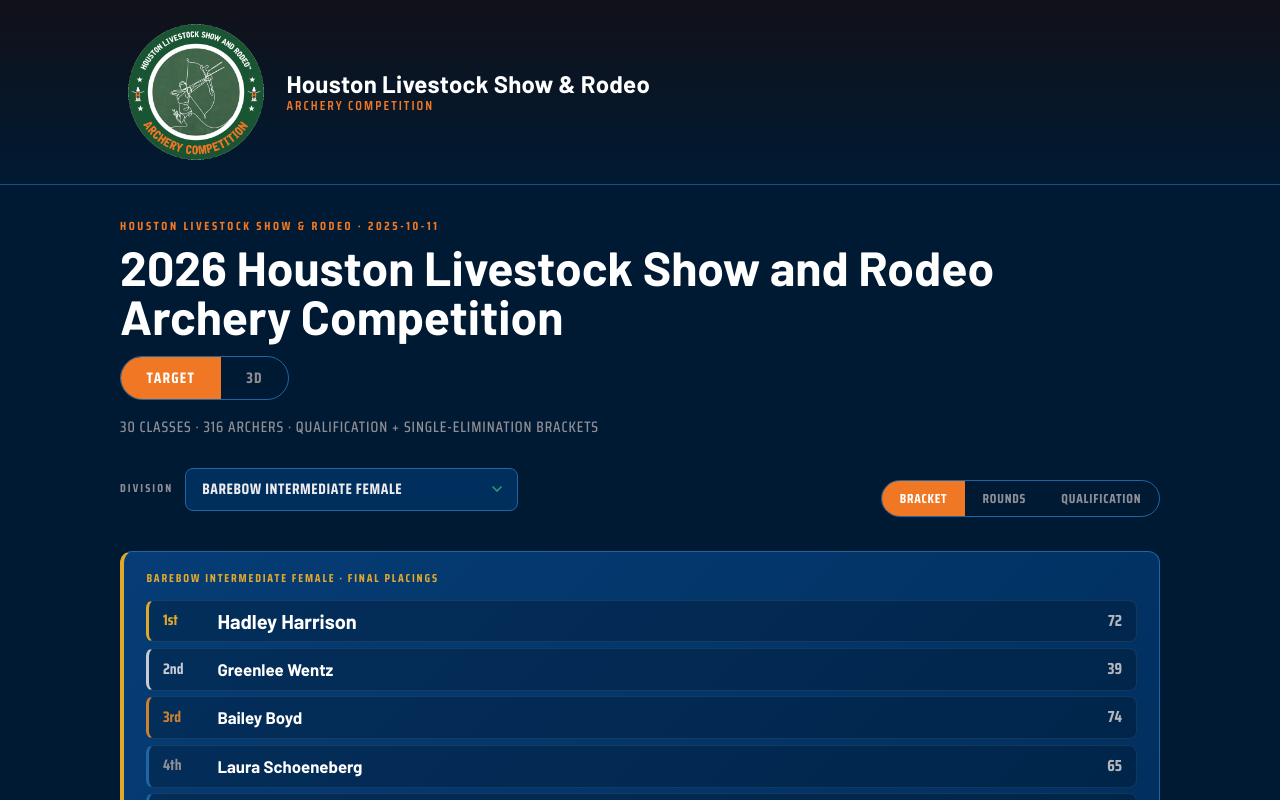
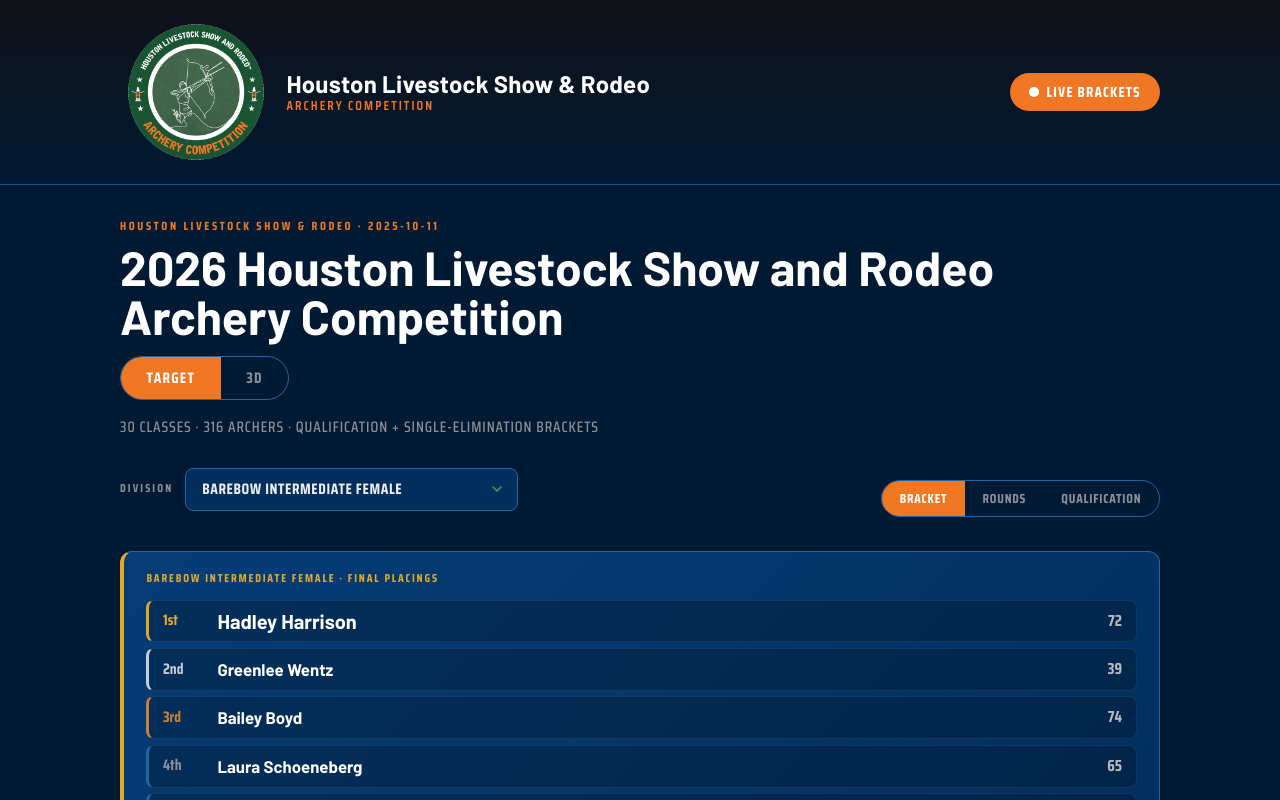
Before and after one commit to mhojnacki979/hlsr-archery, a Next.js app: page / in a window 1280 px wide. Shown: the top 800 px of the page. Built offline with nearby package versions, Linux system fonts and the light colour scheme.

Commit message:
Cross-link results and live bracket board

```diff
--- a/app/globals.css
+++ b/app/globals.css
@@ -2068,3 +2068,30 @@
     page-break-before: auto;
   }
 }
+
+
+/* Cross-link to the live bracket board */
+.live-link {
+  display: inline-flex;
+  align-items: center;
+  gap: 0.5rem;
+  font-family: var(--font-condensed);
+  font-size: 0.92rem;
+  font-weight: 700;
+  letter-spacing: 0.08em;
+  text-transform: uppercase;
+  color: #fff;
+  background: var(--accent);
+  border-radius: 999px;
+  padding: 0.5rem 1.2rem;
+}
+
+.live-link:hover {
+  text-decoration: none;
+  filter: brightness(1.08);
+}
+
+.live-link .live-dot {
+  background: #fff;
+  box-shadow: 0 0 0 0 rgba(255, 255, 255, 0.7);
+}
--- a/app/layout.tsx
+++ b/app/layout.tsx
@@ -55,6 +55,12 @@
                 <span className="hlsr-wordmark-sub">Archery Competition</span>
               </span>
             </Link>
+            <nav className="site-nav" aria-label="Primary">
+              <a className="live-link" href="https://hlsrlive.eyesonscore.com">
+                <span className="live-dot" aria-hidden="true" />
+                Live Brackets
+              </a>
+            </nav>
           </div>
         </header>
         <main className="site-main">{children}</main>
```
